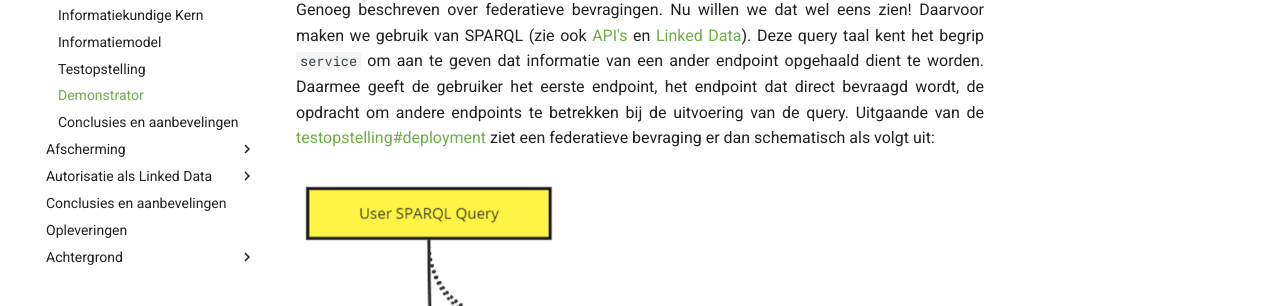
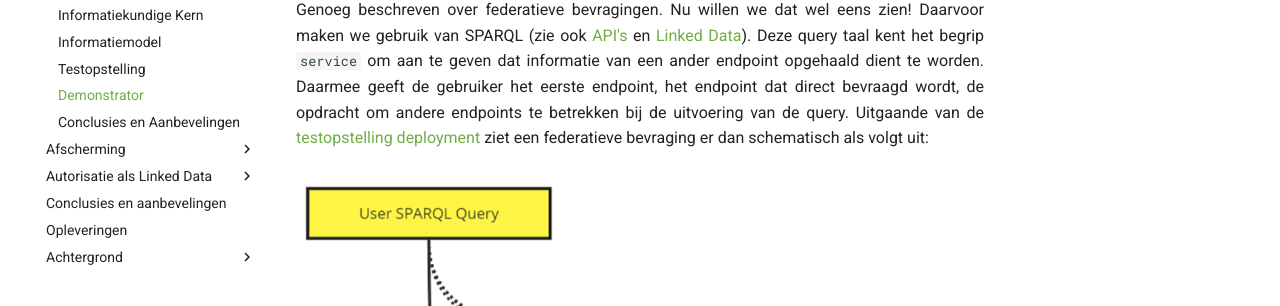
Before and after one commit to kadaster-labs/lock-unlock-docs, an MkDocs documentation site: the page built from docs/federatieve-bevraging/demonstrator.md, in a window 1280 px wide and 900 px high. Shown: the part 258-564 px from the top of the window. Built offline with MkDocs 1.6.1 and Material for MkDocs 9.7.7, drawn with Linux system fonts in a browser that asks for light colours; comment, search, counter and statistics services are not loaded; the version menu is left out; some of the changed text lies outside the part shown.

```diff
--- a/docs/federatieve-bevraging/demonstrator.md
+++ b/docs/federatieve-bevraging/demonstrator.md
@@ -12,7 +12,7 @@ gebruik van SPARQL (zie ook [API's](./apis.md) en [Linked Data](./linkeddata.md)
 kent het begrip `service` om aan te geven dat informatie van een ander endpoint opgehaald dient te
 worden. Daarmee geeft de gebruiker het eerste endpoint, het endpoint dat direct bevraagd wordt, de
 opdracht om andere endpoints te betrekken bij de uitvoering van de query. Uitgaande van de
-[testopstelling#deployment](./testopstelling.md#deployment) ziet een federatieve bevraging er dan
+[testopstelling deployment](./testopstelling.md#deployment) ziet een federatieve bevraging er dan
 schematisch als volgt uit:
 
 ![Schematische SPARQL Query demo](images/testopstelling-federatieve-bevraging.png)
```
Also changed, not shown: docs/federatieve-bevraging/conclusies.md (+1 -1 lines), docs/federatieve-bevraging/informatiemodel.md (+1 -1 lines).
